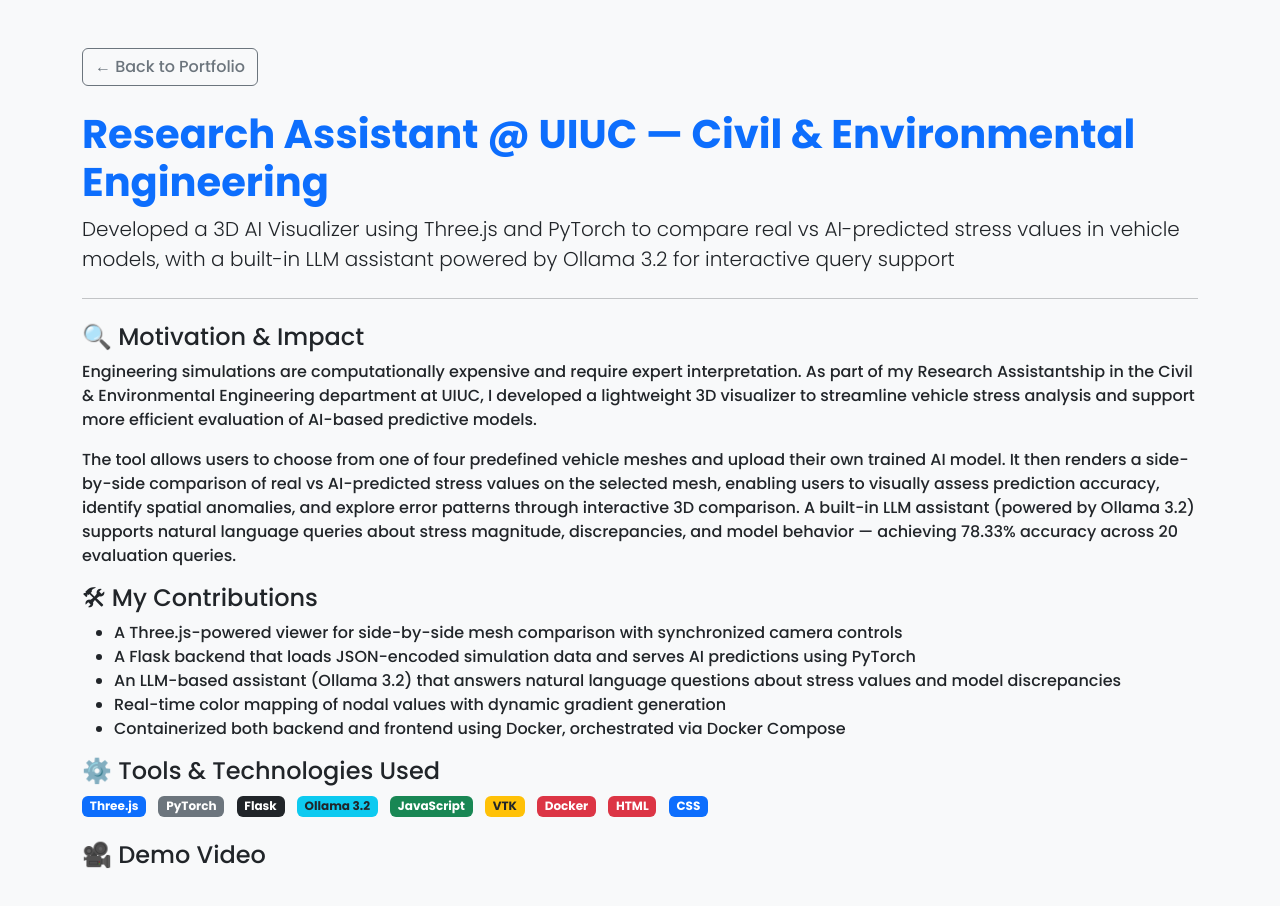
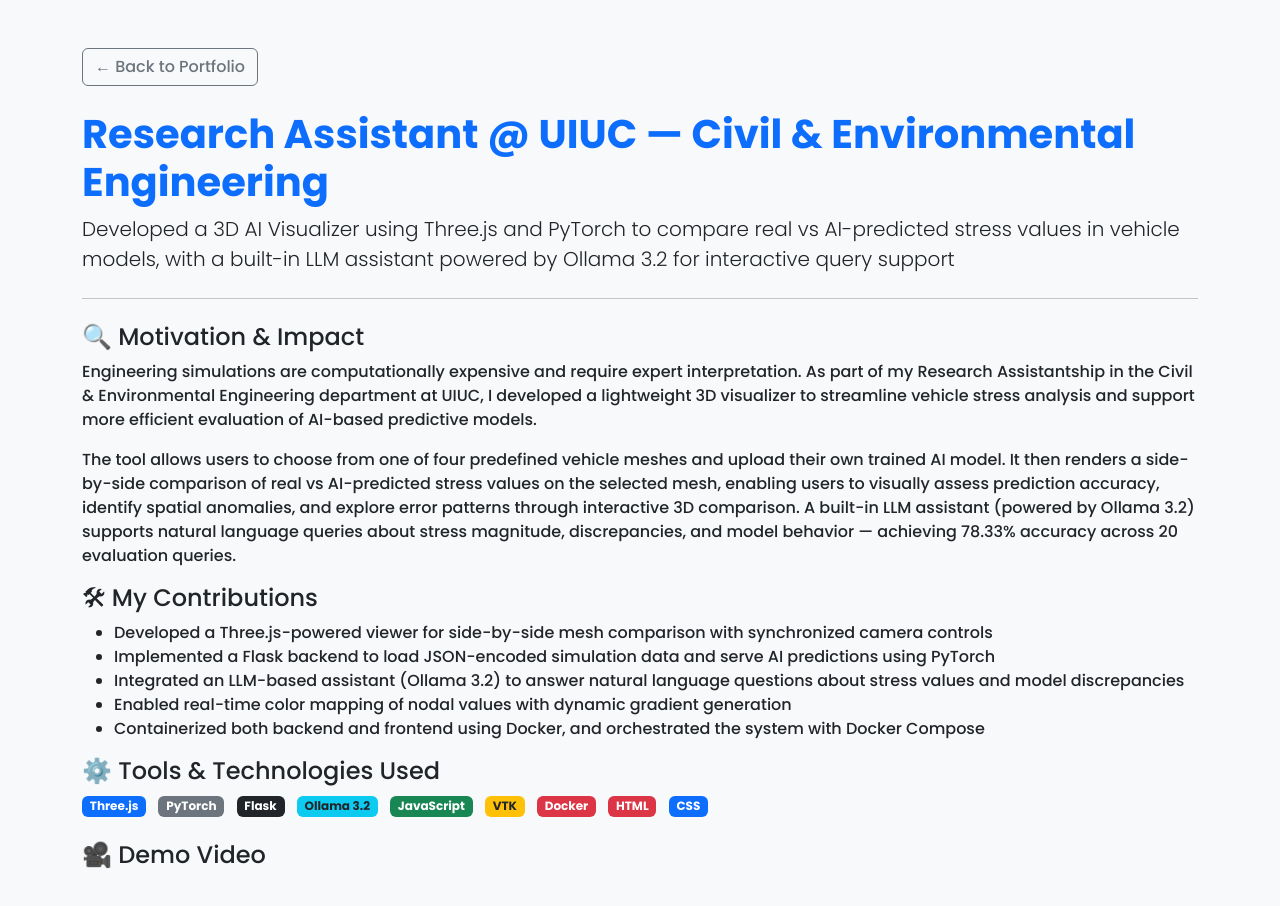
Before and after one commit to jrang3/jrang3.github.io, a plain HTML site: page experience/ai-visualizer.html in a window 1280 px wide. Shown: the top 906 px of the page. Drawn offline with nearby package versions, Linux system fonts and the light colour scheme; grey boxes are pictures that could not be loaded.

Commit message:
Added ability to see resume and modified RA descriptions to include action verbs

```diff
--- a/experience/ai-visualizer.html
+++ b/experience/ai-visualizer.html
@@ -47,12 +47,13 @@
 
     <h4>🛠 My Contributions</h4>
     <ul>
-        <li>A Three.js-powered viewer for side-by-side mesh comparison with synchronized camera controls</li>
-        <li>A Flask backend that loads JSON-encoded simulation data and serves AI predictions using PyTorch</li>
-        <li>An LLM-based assistant (Ollama 3.2) that answers natural language questions about stress values and model discrepancies</li>
-        <li>Real-time color mapping of nodal values with dynamic gradient generation</li>
-        <li>Containerized both backend and frontend using Docker, orchestrated via Docker Compose</li>
+        <li>Developed a Three.js-powered viewer for side-by-side mesh comparison with synchronized camera controls</li>
+        <li>Implemented a Flask backend to load JSON-encoded simulation data and serve AI predictions using PyTorch</li>
+        <li>Integrated an LLM-based assistant (Ollama 3.2) to answer natural language questions about stress values and model discrepancies</li>
+        <li>Enabled real-time color mapping of nodal values with dynamic gradient generation</li>
+        <li>Containerized both backend and frontend using Docker, and orchestrated the system with Docker Compose</li>
     </ul>
+
 
     <h4>⚙️ Tools & Technologies Used</h4>
     <div class="mb-3">
```
Also changed, not shown: experience/studio-vr-archaeology.html (+2 -0 lines), index.html (+1 -1 lines), projects/level-design.html (+1 -1 lines), 1 other file.
